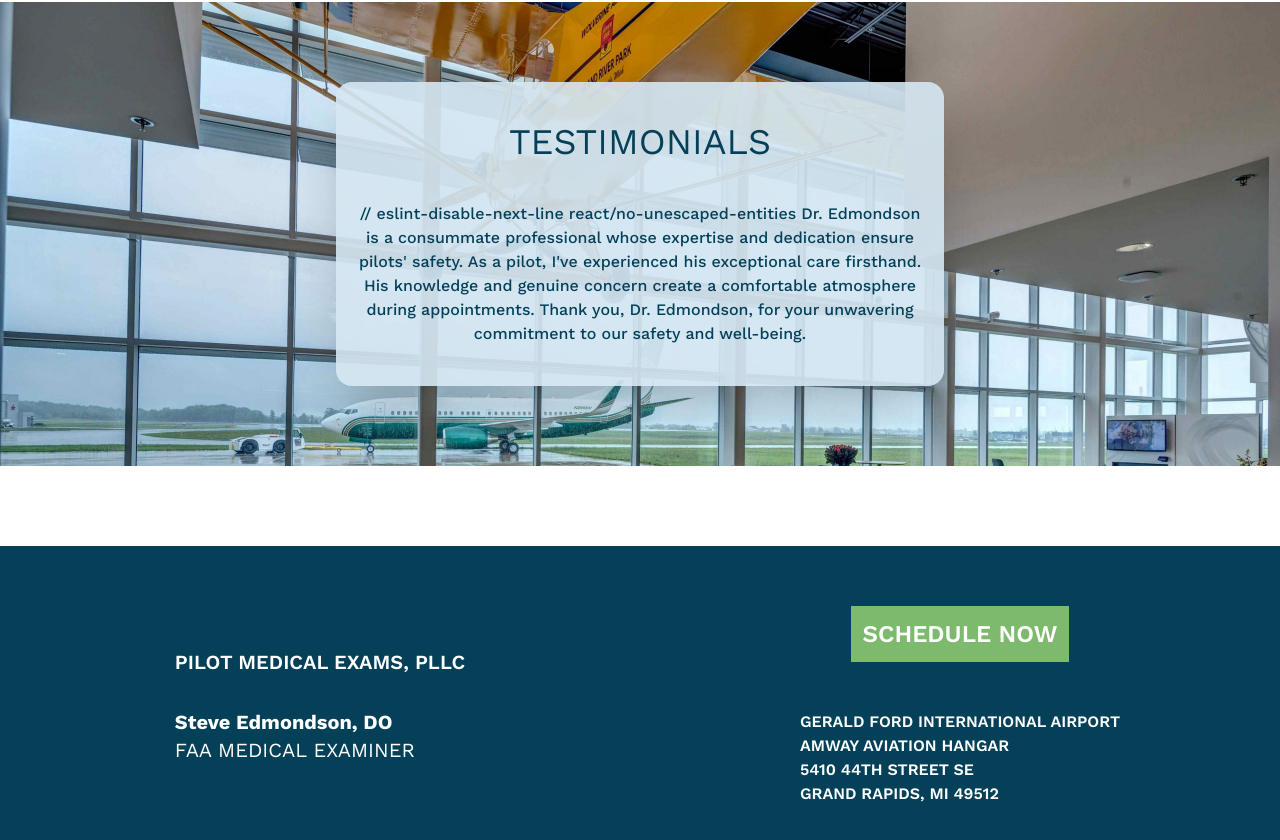
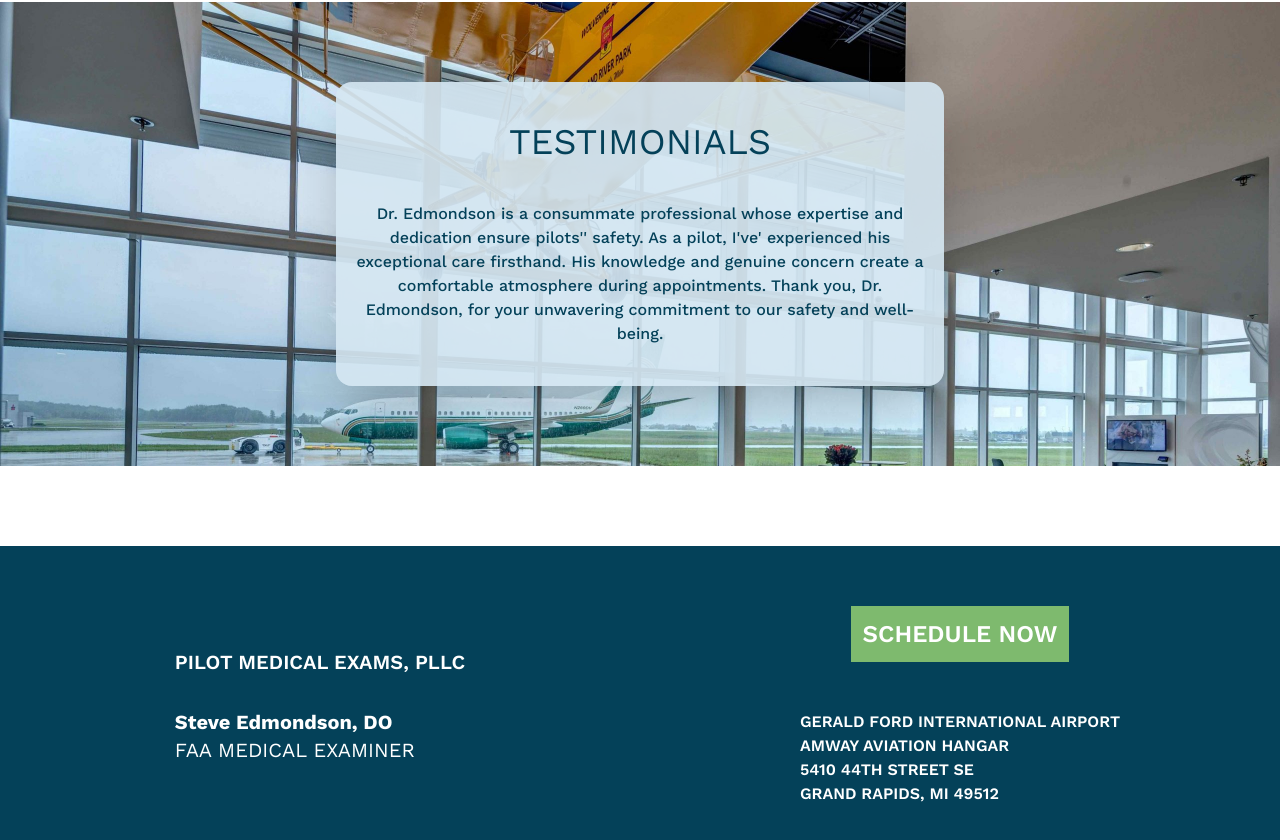
Before and after one commit to stevensedmondson/DadSite, a Next.js app in the folder dadsite/: page / in a window 1280 px wide. Shown: the part 1130-1970 px from the top of the page. Built offline with nearby package versions, Linux system fonts and the light colour scheme.

Commit message:
modified:   dadsite/src/app/page.tsx

```diff
--- a/dadsite/src/app/page.tsx
+++ b/dadsite/src/app/page.tsx
@@ -27,8 +27,7 @@ export default function Home() {
         <div className="bg-[#D5E7F2]/90 p-5 rounded-2xl shadow-2xl mx-[20vw]">
           <h1 className="flex justify-center uppercase text-4xl pt-5">Testimonials</h1>
           <p className="flex text-center pt-10 pb-5 font-medium">
-              // eslint-disable-next-line react/no-unescaped-entities
-              Dr. Edmondson is a consummate professional whose expertise and dedication ensure pilots' safety. As a pilot, I've experienced his exceptional care firsthand. His knowledge and genuine concern create a comfortable atmosphere during appointments. Thank you, Dr. Edmondson, for your unwavering commitment to our safety and well-being.
+              Dr. Edmondson is a consummate professional whose expertise and dedication ensure pilots'&apos; safety. As a pilot, I've&apos; experienced his exceptional care firsthand. His knowledge and genuine concern create a comfortable atmosphere during appointments. Thank you, Dr. Edmondson, for your unwavering commitment to our safety and well-being.
           </p>
         </div>
       </div>
```
